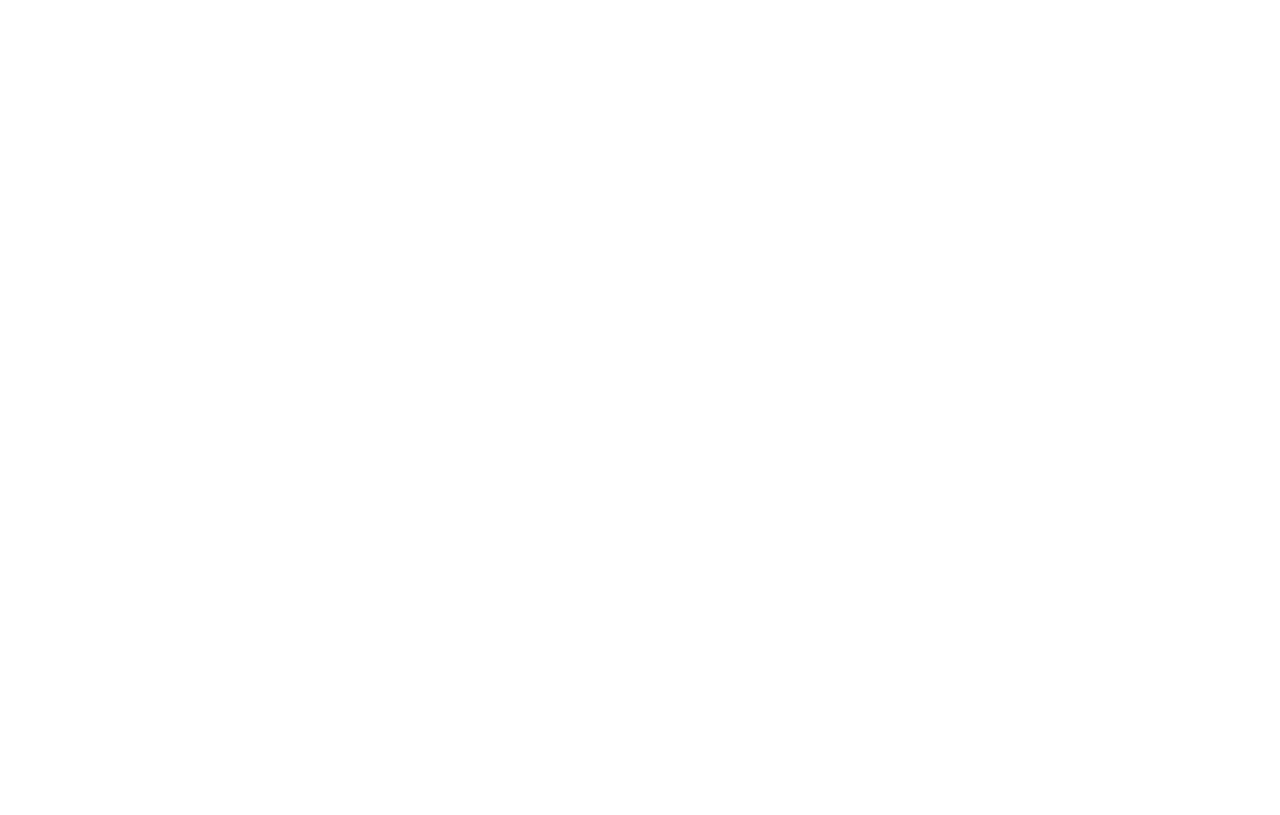
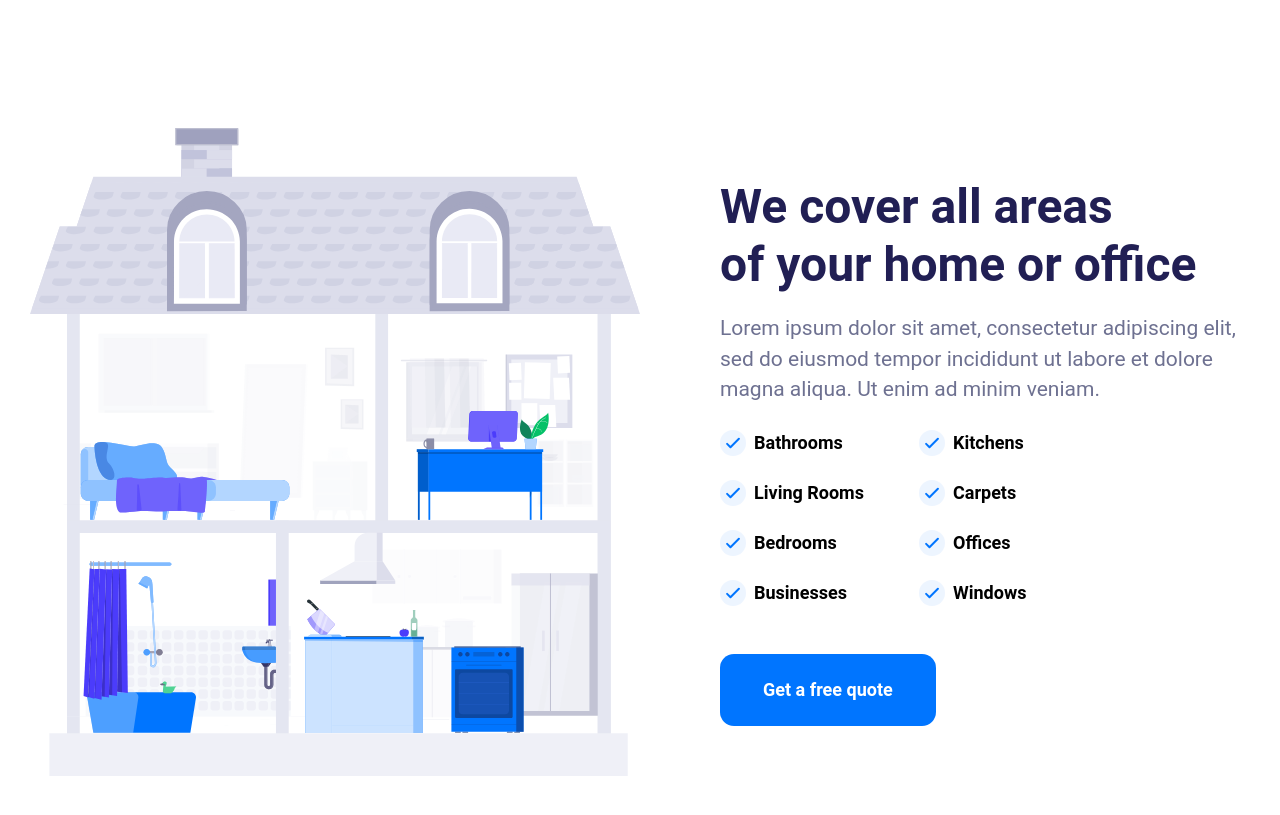
Before and after one commit to hartmannieru/cleaning-x, a React (Create React App) app: page / in a window 1280 px wide. Shown: the part 5040-5855 px from the top of the page. Before the commit the page ends 5165 px from the top, so only its background shows below. Built offline with nearby package versions, Linux system fonts and the light colour scheme; a web font is replaced by a local one.

Commit message:
Fix Follow and create Office

```diff
--- a/public/db/db.json
+++ b/public/db/db.json
@@ -55,5 +55,15 @@
       "title": "Industrial cleaning",
       "description": "Lorem ipsum dolor sit amet consecte tur adipiscing elit semper dalaracc lacus vel facilisis volutpat est."
     }
+  ],
+  "officeChecks": [
+    "Bathrooms",
+    "Kitchens",
+    "Living Rooms",
+    "Carpets",
+    "Bedrooms",
+    "Offices",
+    "Businesses",
+    "Windows"
   ]
 }
--- a/src/components/Follow.jsx
+++ b/src/components/Follow.jsx
@@ -32,7 +32,7 @@
 const FollowBox = styled.section`
   margin-bottom: ${rem(200)};
   @media (max-width: ${(props) => props.theme.breakpoints.lg}) {
-    padding: ${rem(100)} 0;
+    margin-bottom: ${rem(100)};
   }
 `;
 
@@ -42,18 +42,18 @@
   background: #211f54;
   border-radius: ${rem(24)};
   overflow: hidden;
-  @media (max-width: ${(props) => props.theme.breakpoints.xxl}) {
+  @media (max-width: ${(props) => props.theme.breakpoints.xl}) {
     flex-wrap: wrap;
   }
 `;
 
 const FollowImg = styled.img`
-  max-width: ${rem(518)};
-  width: 100%;
+  width: 43%;
   align-self: flex-end;
-  @media (max-width: ${(props) => props.theme.breakpoints.xxl}) {
+  @media (max-width: ${(props) => props.theme.breakpoints.xl}) {
     order: 1;
-    max-width: 100%;
+    max-width: ${rem(518)};
+    width: 100%;
     aspect-ratio: 1/1;
     object-fit: cover;
     object-position: top center;
@@ -65,7 +65,9 @@
   max-width: ${rem(700)};
   width: 100%;
   @media (max-width: ${(props) => props.theme.breakpoints.xxl}) {
-    padding: ${rem(50)} ${rem(30)} 0;
+    padding: ${rem(50)};
+  }
+  @media (max-width: ${(props) => props.theme.breakpoints.xl}) {
     max-width: 100%;
   }
 `;
--- /dev/null
+++ b/src/components/Office.jsx
@@ -0,0 +1,78 @@
+import React from 'react';
+import styled from 'styled-components';
+import { rem } from 'polished';
+import Container from './Container';
+import H2 from './H2';
+import Description from './Description';
+import Check from './Check';
+import Button from './Button';
+import { useEffect } from 'react';
+import { useState } from 'react';
+
+const Office = () => {
+  const [officeChecks, setOfficeChecks] = useState([]);
+
+  useEffect(() => {
+    fetch('db/db.json')
+      .then((response) => response.json())
+      .then((json) => setOfficeChecks(json['officeChecks']));
+  }, []);
+
+  return (
+    <OfficeBox>
+      <Container>
+        <OfficeInner>
+          <OfficeImg src="images/office.svg" />
+          <OfficeText>
+            <H2 mb={19}>We&nbsp;cover all areas of&nbsp;your home or&nbsp;office</H2>
+            <Description mb={26}>
+              Lorem ipsum dolor sit amet, consectetur adipiscing elit, sed do eiusmod tempor
+              incididunt ut labore et dolore magna aliqua. Ut enim ad minim veniam.
+            </Description>
+            <OfficeChecks>
+              {officeChecks.map((item, index) => (
+                <Check text={item} key={index} />
+              ))}
+            </OfficeChecks>
+            <Button>Get a free quote</Button>
+          </OfficeText>
+        </OfficeInner>
+      </Container>
+    </OfficeBox>
+  );
+};
+
+const OfficeBox = styled.div`
+  margin-bottom: ${rem(200)};
+`;
+
+const OfficeInner = styled.div`
+  display: flex;
+  align-items: center;
+  gap: ${rem(80)};
+  @media (max-width: ${(props) => props.theme.breakpoints.lg}) {
+    flex-wrap: wrap;
+  }
+`;
+const OfficeImg = styled.img`
+  width: 50%;
+  @media (max-width: ${(props) => props.theme.breakpoints.lg}) {
+    order: 1;
+    max-width: ${rem(640)};
+    width: 100%;
+  }
+  @media (max-width: ${(props) => props.theme.breakpoints.xl}) {
+    margin: 0 auto;
+  }
+`;
+
+const OfficeText = styled.div``;
+
+const OfficeChecks = styled.div`
+  display: grid;
+  grid-template-columns: repeat(auto-fill, ${rem(175)});
+  margin-bottom: ${rem(48)};
+  gap: ${rem(24)};
+`;
+
+export default Office;
--- a/src/pages/Home.jsx
+++ b/src/pages/Home.jsx
@@ -2,6 +2,7 @@
 import Follow from 'src/components/Follow';
 import Header from 'src/components/Header';
 import LookProfessional from 'src/components/LookProfessional';
+import Office from 'src/components/Office';
 import ServiceCleaning from 'src/components/ServiceCleaning';
 import ServiceWorks from 'src/components/ServiceWorks';
 
@@ -13,6 +14,7 @@
       <ServiceCleaning />
       <LookProfessional />
       <Follow />
+      <Office />
     </>
   );
 };
```
Also changed, not shown: public/images/office.svg (added).
